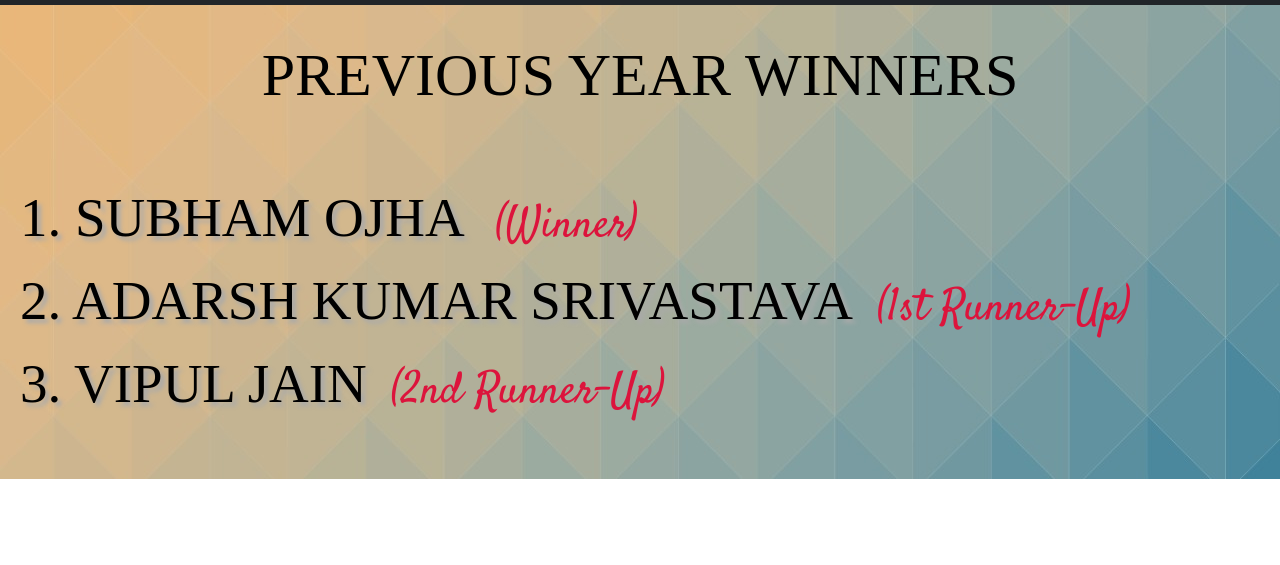
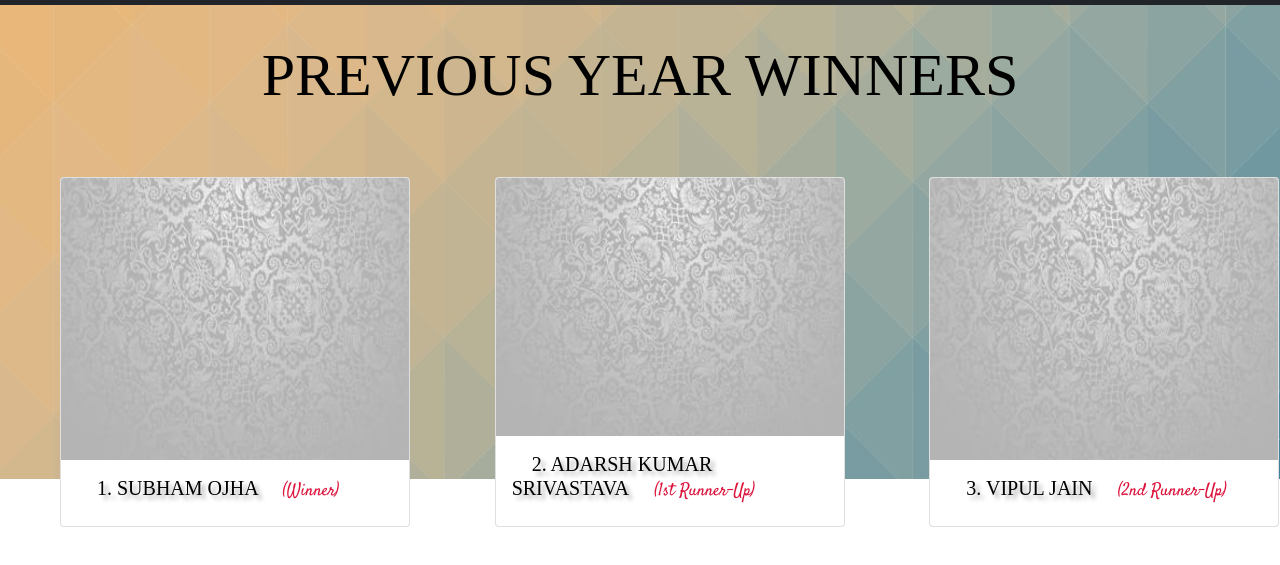
Before and after one commit to ssanskriti-25/Debugger_king, a plain HTML site: page winners.html in a window 1280 px wide. Shown: the part 137-702 px from the top of the page. Drawn offline with nearby package versions, Linux system fonts and the light colour scheme; a web font is replaced by a local one.

Commit message:
added files

```diff
--- a/winners.html
+++ b/winners.html
@@ -15,7 +15,7 @@
 </head>
 <style>
     .big {
-        font-size: 55px;
+        /* font-size: 25px; */
         color: black;
         padding: 20px;
         text-align: center;
@@ -24,7 +24,7 @@
     }
 
     .small {
-        font-size: 44px;
+        /* font-size: 24px; */
         color: crimson;
         font-style: Dancing Script;
         text-align: center;
@@ -43,6 +43,12 @@
         padding: 10px;
         font-size: 60px;
         text-align: center;
+    }
+
+    .card {
+        left: 60px;
+        width: 350px;
+        height: 350px;
     }
 </style>
 
@@ -101,7 +107,7 @@
     <br/>
     <br/>
 
-    <div class="parent">
+    <!-- <div class="parent">
         <span class="big">1. SUBHAM OJHA </span>
         <span class="small">(Winner)</span>
 
@@ -115,6 +121,53 @@
         <span class="big">3. VIPUL JAIN</span>
         <span class="small">(2nd Runner-Up)</span>
 
+    </div> -->
+
+    <div class="row row-cols-1 row-cols-md-3 g-4">
+        <div class="col">
+            <div class="card">
+                <img src="img/about2.jpeg" class="card-img-top" alt="...">
+                <div class="card-body">
+                    <h5 class="card-title">
+                        <div class="parent">
+                            <span class="big">1. SUBHAM OJHA </span>
+                            <span class="small">(Winner)</span>
+                        </div>
+                    </h5>
+                    <!-- <p class="card-text">This is a longer card with supporting text below as a natural lead-in to additional content. This content is a little bit longer.</p> -->
+                </div>
+            </div>
+        </div>
+        <div class="col">
+            <div class="card">
+                <img src="img/about2.jpeg" class="card-img-top" alt="...">
+                <div class="card-body">
+                    <h5 class="card-title">
+                        <div class="parent">
+                            <span class="big">2. ADARSH KUMAR SRIVASTAVA</span>
+                            <span class="small">(1st Runner-Up)</span>
+
+                        </div>
+                    </h5>
+                    <!-- <p class="card-text">This is a longer card with supporting text below as a natural lead-in to additional content.</p> -->
+                </div>
+            </div>
+        </div>
+        <div class="col">
+            <div class="card">
+                <img src="img/about2.jpeg" class="card-img-top" alt="...">
+                <div class="card-body">
+                    <h5 class="card-title">
+                        <div class="parent">
+                            <span class="big">3. VIPUL JAIN</span>
+                            <span class="small">(2nd Runner-Up)</span>
+
+                        </div>
+                    </h5>
+                    <!-- <p class="card-text">This is a longer card with supporting text below as a natural lead-in to additional content. This content is a little bit longer.</p> -->
+                </div>
+            </div>
+        </div>
     </div>
 
 </body>
```
Also changed, not shown: co ordinators.html (+2 -2 lines), home.html (+16 -7 lines), img/co ordinators.html (deleted, +0 -53 lines), img/back8.jpg (added).
